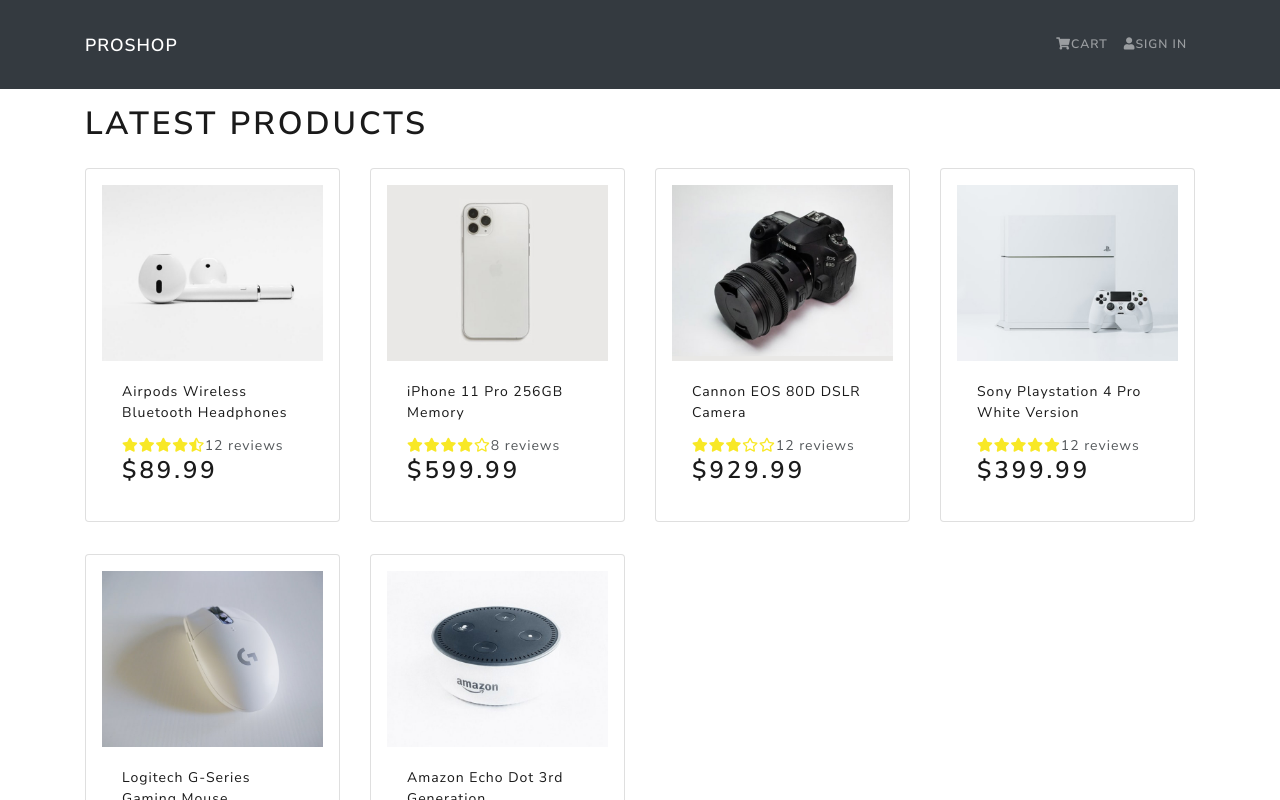
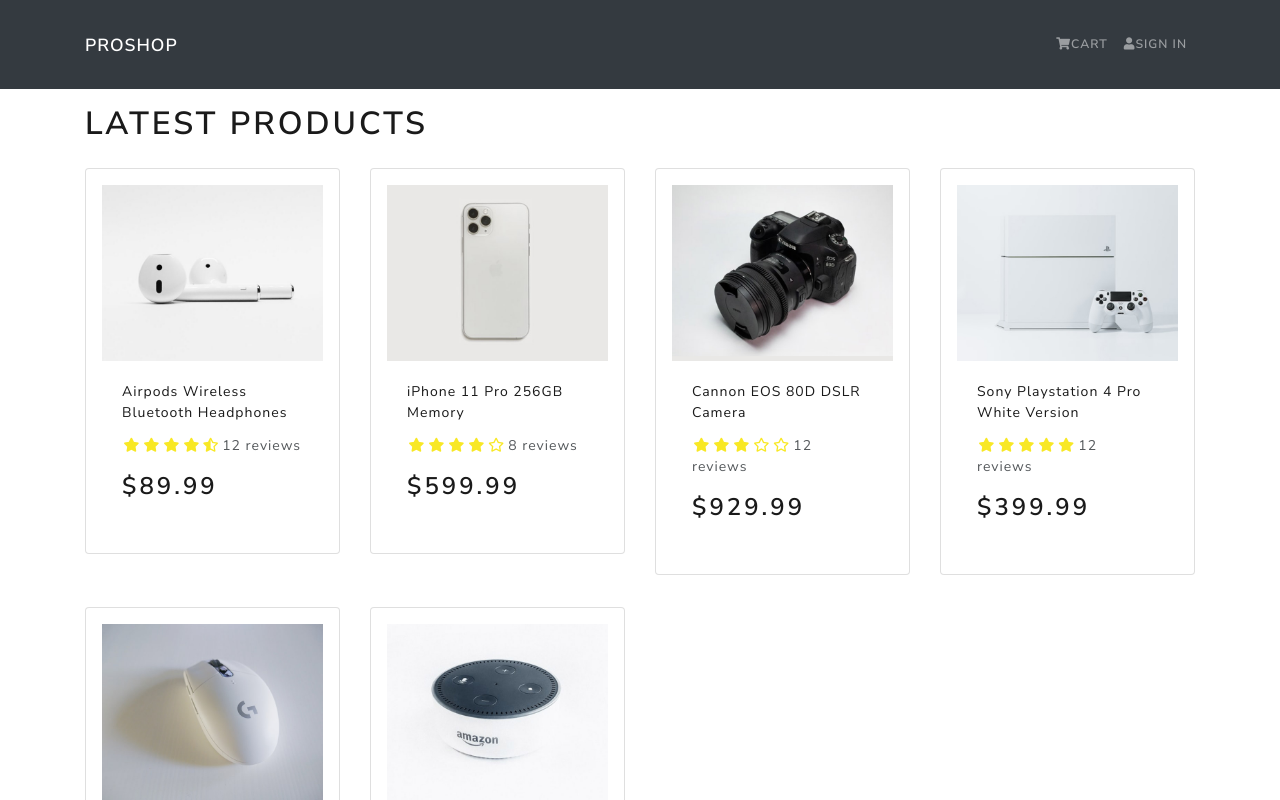
Before and after one commit to MelanieJindali/ProShop, a React (Create React App) app in the folder frontend/: page / in a window 1280 px wide. Shown: the top 800 px of the page. Built offline with nearby package versions, Linux system fonts and the light colour scheme.

Commit message:
Style product body

```diff
--- a/frontend/src/index.css
+++ b/frontend/src/index.css
@@ -1,3 +1,11 @@
 main {
 	min-height: 80vh;
 }
+
+h3 {
+  padding: 1rem 0;
+}
+
+.rating span {
+  margin: 0.1rem;
+}
```
